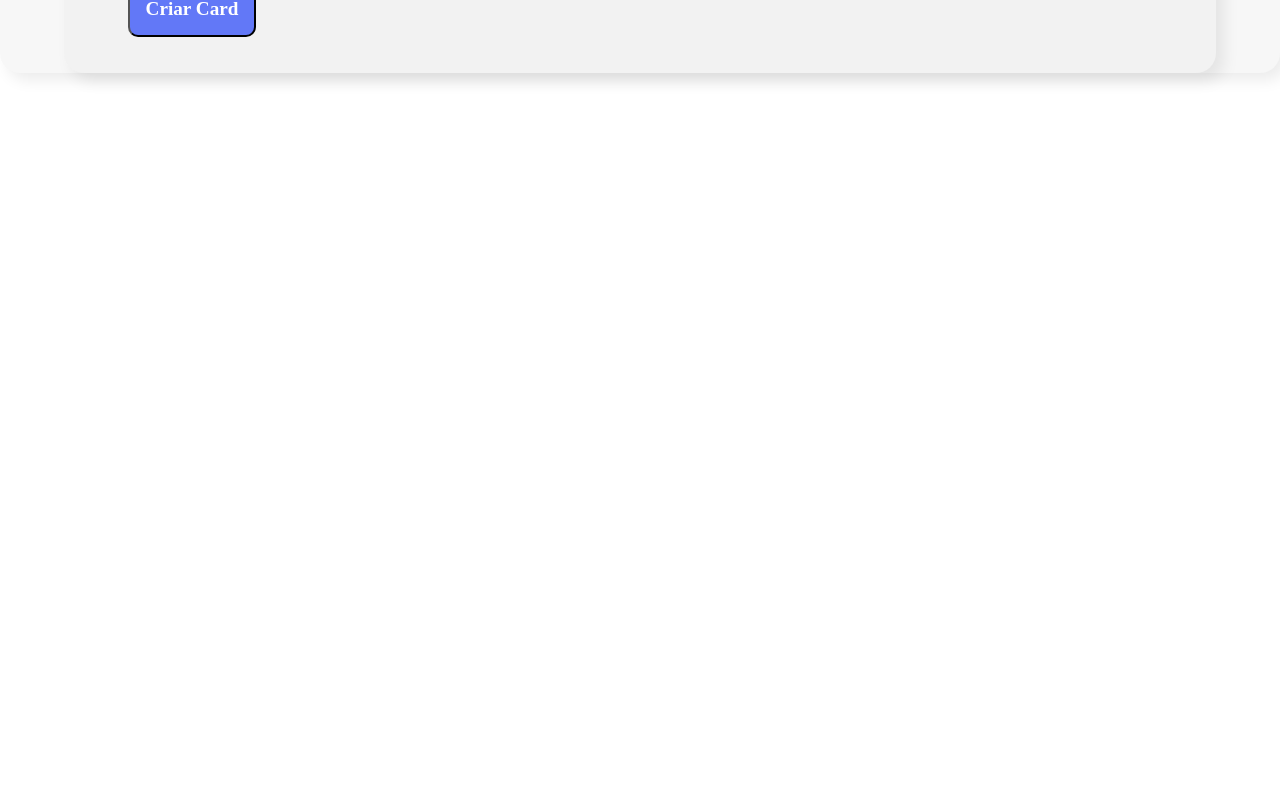
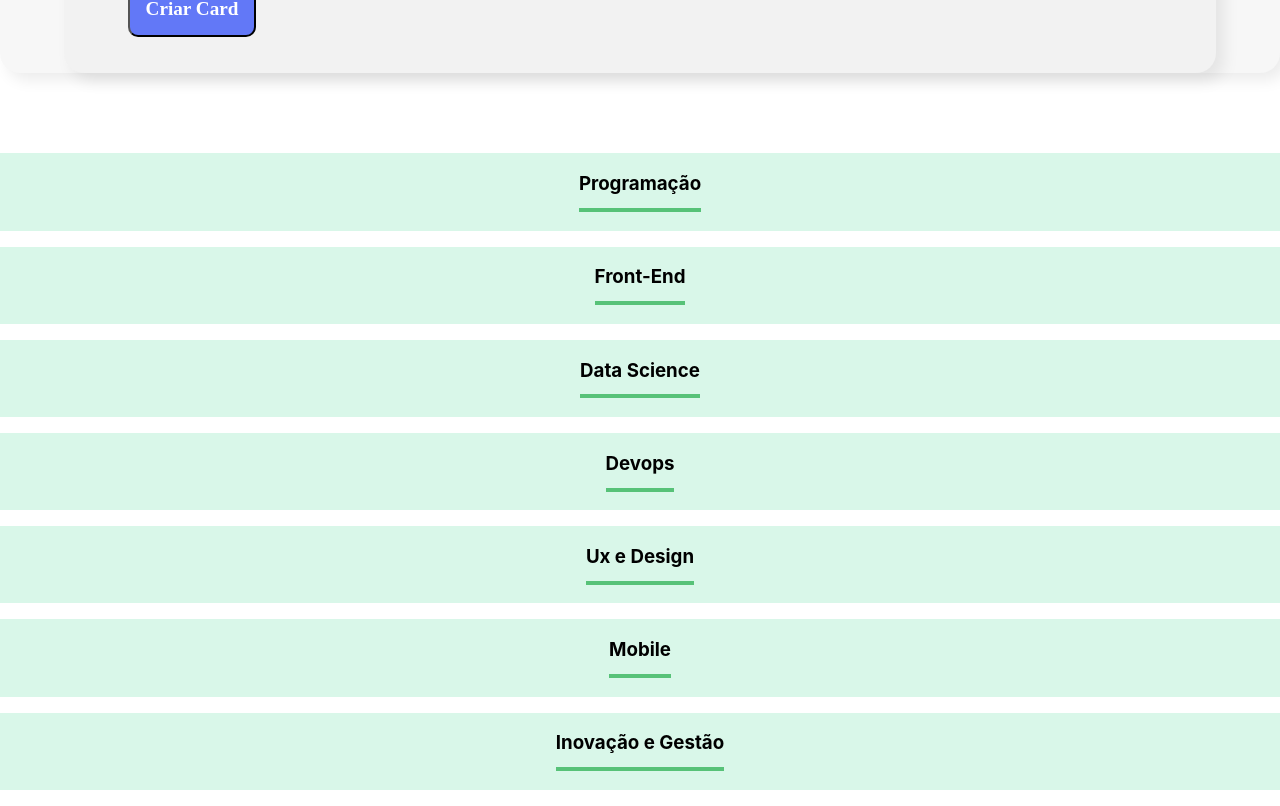
Before and after one commit to qwertSE/Intro-ao-React, a React (Create React App) app in the folder organo/: page / in a window 1280 px wide. Shown: the part 1258-2064 px from the top of the page. Before the commit the page ends 1411 px from the top, so only its background shows below. Built offline with nearby package versions, Linux system fonts and the light colour scheme; the HTML template or start-up script is replaced by a standard one.

Commit message:
Criando o componente de equipes

```diff
--- a/organo/src/App.js
+++ b/organo/src/App.js
@@ -1,22 +1,40 @@
 import { useState } from "react";
 import Banner from "./componentes/Banner/Banner.js";
 import Formulario from "./componentes/Form/Formulario.js";
+import Team from "./componentes/Team";
+
+/* Times
+
+"Programação",
+  "Front-End",
+  "Data Science",
+  "Devops",
+  "Ux e Design",
+  "Mobile",
+  "Inovação e Gestão",
+
+*/
 
 function App() {
-  const [cards, setCard] = useState([])
+  const [cards, setCard] = useState([]);
 
-
-
-  const cadastro = (novoCard) =>{
-   /* Spread */
-   setCard([...cards, novoCard])
-   console.log(cards)
-  }
+  const cadastro = (novoCard) => {
+    /* Spread */
+    setCard([...cards, novoCard]);
+    console.log(cards);
+  };
 
   return (
     <div className="App">
       <Banner />
-      <Formulario novoCard={novoCard => cadastro(novoCard)}/>
+      <Formulario novoCard={(novoCard) => cadastro(novoCard)} />
+      <Team name="Programação" />
+      <Team name="Front-End" />
+      <Team name="Data Science" />
+      <Team name="Devops" />
+      <Team name="Ux e Design" />
+      <Team name="Mobile" />
+      <Team name="Inovação e Gestão" />
     </div>
   );
 }
--- /dev/null
+++ b/organo/src/componentes/Team/index.js
@@ -0,0 +1,11 @@
+import "./team.css";
+
+const Team = (props) => {
+    return (
+        <section className="team">
+            <h3>{props.name}</h3>
+        </section>
+    )
+};
+
+export default Team;
--- /dev/null
+++ b/organo/src/componentes/Team/team.css
@@ -0,0 +1,15 @@
+.team {
+  text-align: center;
+  background-color: #d9f7e9;
+
+
+  /* Somente para diferenciar 'temporario' */
+  margin-bottom: 1rem;
+}
+
+.team h3 {
+  display: inline-block;
+  border-bottom: 4px solid #57c278;
+
+  padding-bottom: 0.8rem;
+}
```
